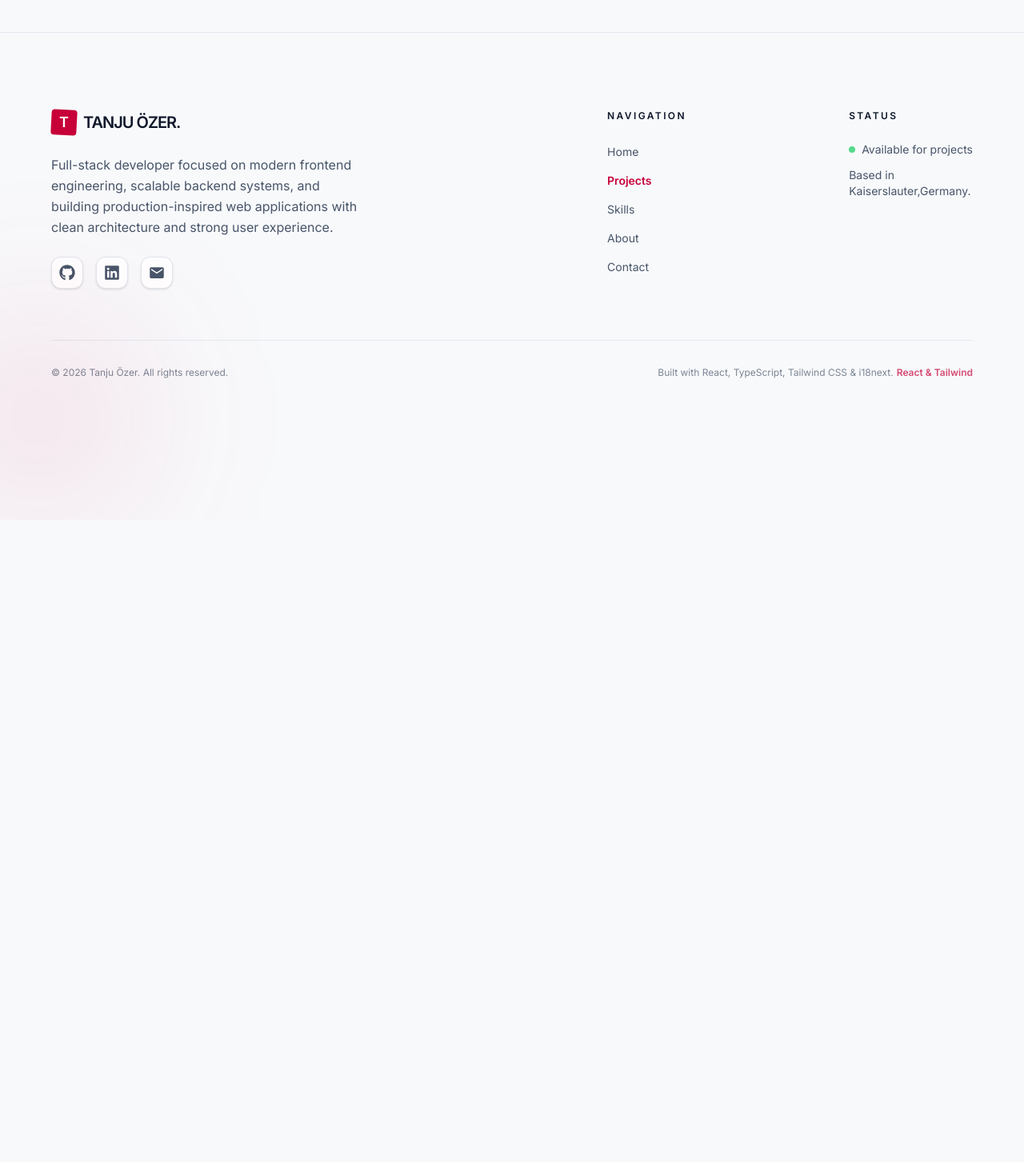
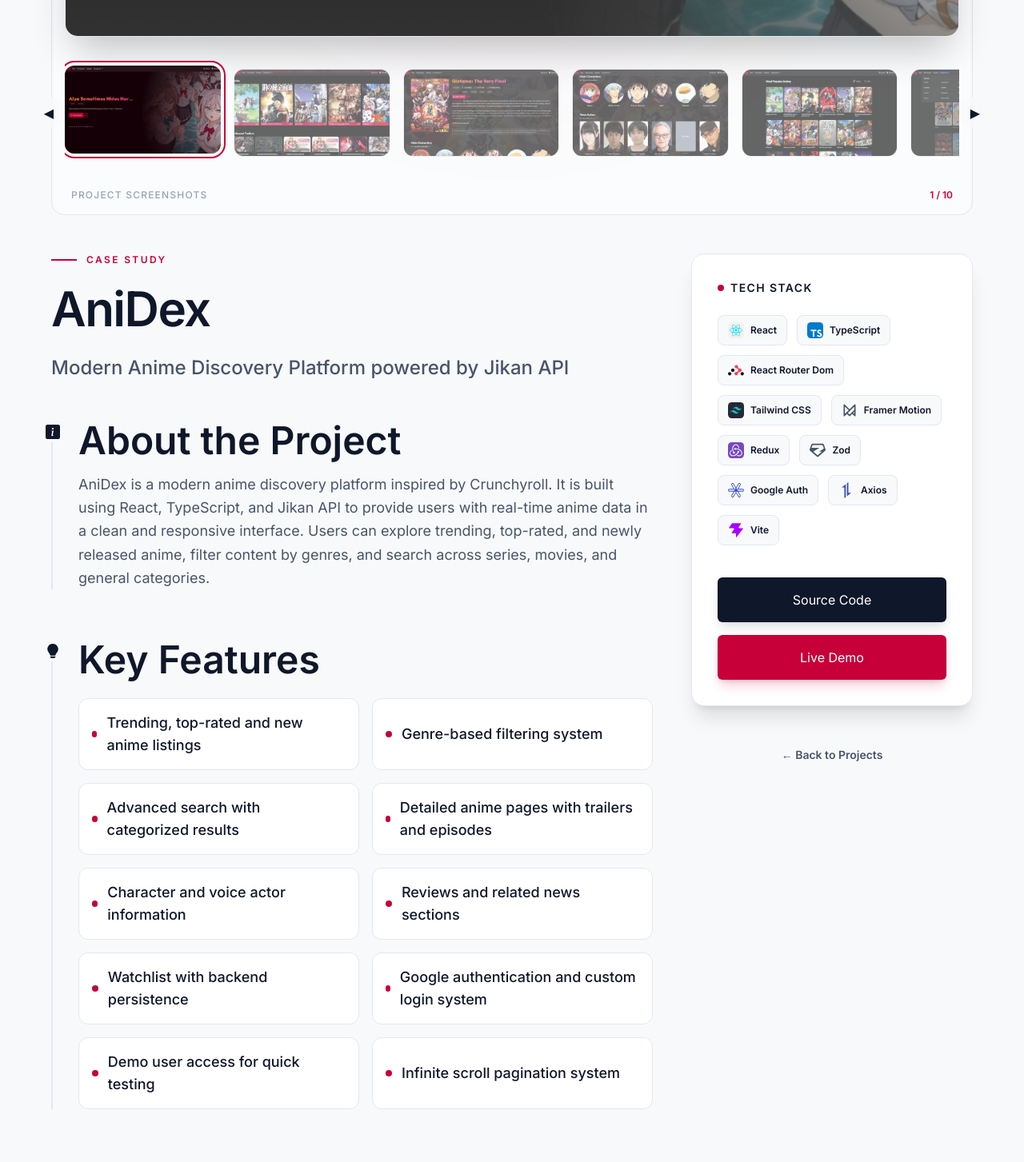
Before and after one commit to Tanju67/portfolio-new, a React (Vite) app: page /projects/anidex in a window 1280 px wide. Shown: the part 760-2213 px from the top of the page at 80% size. Before the commit the page ends 1410 px from the top, so only its background shows below. Built offline with nearby package versions, Linux system fonts and the light colour scheme.

Commit message:
complete project detail page

```diff
--- /dev/null
+++ b/src/components/projectDetail/CaseStudy.tsx
@@ -0,0 +1,104 @@
+import {
+  BsFillLightbulbFill,
+  BsFillPuzzleFill,
+  BsFillRocketTakeoffFill,
+  BsInfoSquareFill,
+  BsStars,
+} from "react-icons/bs";
+import { FaBrain } from "react-icons/fa";
+import { FaChartLine } from "react-icons/fa6";
+import { MdOutlineSecurity } from "react-icons/md";
+import { useParams } from "react-router-dom";
+import { useProjects } from "../../shared/hooks/useProjects";
+
+function CaseStudy() {
+  const { id } = useParams();
+  const { translatedProjects: projects } = useProjects();
+  const project = projects.find((p) => p.id === id);
+
+  if (!project) return <div>Project not found.</div>;
+
+  const {
+    about,
+    challenge,
+    approach,
+    features,
+    learnings,
+    results,
+    hero,
+    evolution,
+    security,
+    ux,
+  } = project;
+
+  const caseStudyArr = [
+    { data: about, icon: <BsInfoSquareFill /> },
+    { data: features, icon: <BsFillLightbulbFill /> },
+    { data: challenge, icon: <BsFillPuzzleFill /> },
+    { data: approach, icon: <BsFillLightbulbFill /> },
+    { data: security, icon: <MdOutlineSecurity /> },
+    { data: ux, icon: <BsStars /> },
+    { data: evolution, icon: <BsFillRocketTakeoffFill /> },
+    { data: learnings, icon: <FaBrain /> },
+    { data: results, icon: <FaChartLine /> },
+  ];
+  return (
+    <div className="space-y-6 md:space-y-8 lg:col-span-8 lg:space-y-10 xl:space-y-12">
+      <header className="space-y-2 md:space-y-4">
+        <div className="flex items-center gap-3">
+          <span className="bg-accent h-0.5 w-8"></span>
+          <span className="text-accent text-xs font-bold tracking-[0.2em] uppercase">
+            Case Study
+          </span>
+        </div>
+        <h1 className="text-primary text-4xl leading-tight font-black tracking-tight md:text-6xl">
+          {hero.title}
+        </h1>
+        <p className="text-secondary text-xl leading-relaxed font-medium md:text-2xl">
+          {hero.subtitle}
+        </p>
+      </header>
+
+      <div className="space-y-8 sm:space-y-12 md:space-y-16">
+        {caseStudyArr.map(
+          (section, idx) =>
+            section.data?.title && (
+              <section
+                key={idx}
+                className="sm:border-border group hover:border-accent relative transition-colors duration-500 sm:border-l-2 sm:pl-8"
+              >
+                <span className="bg-bg group-hover:text-accent absolute top-0 -left-3.25 hidden p-1 text-lg leading-none transition-colors duration-500 sm:block">
+                  {section.icon}
+                </span>
+
+                <h2 className="text-primary title-size mb-1 font-bold md:mb-4">
+                  {section.data.title}
+                </h2>
+                {"text" in section.data && (
+                  <p className="text-secondary text-size leading-relaxed whitespace-pre-line">
+                    {section.data.text}
+                  </p>
+                )}
+
+                {"items" in section.data && (
+                  <ul className="mt-2 grid grid-cols-1 gap-4 md:grid-cols-2 lg:mt-6">
+                    {features.items.map((item, i) => (
+                      <li
+                        key={i}
+                        className="bg-surface border-border text-primary text-size flex items-center gap-3 rounded-xl border p-4 font-medium"
+                      >
+                        <span className="bg-accent h-2 w-2 rounded-full"></span>
+                        {item}
+                      </li>
+                    ))}
+                  </ul>
+                )}
+              </section>
+            ),
+        )}
+      </div>
+    </div>
+  );
+}
+
+export default CaseStudy;
--- /dev/null
+++ b/src/components/projectDetail/Gallery.tsx
@@ -0,0 +1,77 @@
+import { AnimatePresence, motion } from "framer-motion";
+import { useState } from "react";
+import { useParams } from "react-router-dom";
+import { useProjects } from "../../shared/hooks/useProjects";
+import Slider from "../../shared/UIElements/slider/Slider";
+
+function Gallery() {
+  const { id } = useParams();
+  const { translatedProjects: projects } = useProjects();
+  const project = projects.find((p) => p.id === id)!;
+  const { gallery } = project;
+  const [active, setActive] = useState(gallery[0]);
+
+  return (
+    <div className="w-full space-y-6">
+      <div className="bg-surface border-border relative aspect-video w-full overflow-hidden rounded-2xl border shadow-2xl">
+        <AnimatePresence mode="wait">
+          <motion.img
+            key={active}
+            src={active}
+            initial={{ opacity: 0, scale: 1.05 }}
+            animate={{ opacity: 1, scale: 1 }}
+            exit={{ opacity: 0, scale: 0.98 }}
+            transition={{ duration: 0.4, ease: "easeInOut" }}
+            className="h-full w-full object-cover"
+            alt="Project gallery focus"
+          />
+        </AnimatePresence>
+
+        <div className="from-bg/20 pointer-events-none absolute inset-0 bg-linear-to-t to-transparent" />
+      </div>
+
+      <div className="group relative">
+        <Slider>
+          {gallery.map((img, index) => {
+            const isActive = active === img;
+            return (
+              <button
+                key={index}
+                onClick={() => setActive(img)}
+                className={`relative aspect-video w-[45%] shrink-0 snap-start overflow-hidden rounded-xl transition-all duration-300 sm:w-[30%] md:w-[25%] lg:w-[18%] ${
+                  isActive
+                    ? "ring-accent ring-offset-bg -translate-y-1 ring-2 ring-offset-4"
+                    : "border-border hover:border-accent/50 border opacity-60 hover:opacity-100"
+                } `}
+              >
+                <img
+                  src={img}
+                  className="h-full w-full object-cover"
+                  alt={`Thumbnail ${index}`}
+                />
+
+                {isActive && (
+                  <motion.div
+                    layoutId="activeGlow"
+                    className="bg-accent/10 pointer-events-none absolute inset-0"
+                  />
+                )}
+              </button>
+            );
+          })}
+        </Slider>
+      </div>
+
+      <div className="flex items-center justify-between px-2">
+        <p className="text-muted text-xs font-medium tracking-widest uppercase">
+          Project Screenshots
+        </p>
+        <p className="text-accent text-xs font-bold">
+          {gallery.indexOf(active) + 1} / {gallery.length}
+        </p>
+      </div>
+    </div>
+  );
+}
+
+export default Gallery;
--- a/src/components/projectDetail/ProjectDetail.tsx
+++ b/src/components/projectDetail/ProjectDetail.tsx
@@ -1,5 +1,23 @@
+import CaseStudy from "./CaseStudy";
+import Gallery from "./Gallery";
+import SideBar from "./SideBar";
+
 function ProjectDetail() {
-  return <div>ProjectDetail</div>;
+  return (
+    <section className="bg-bg section-padding mx-auto mt-6 max-w-2xl lg:max-w-5xl xl:max-w-full">
+      <div className="bg-accent/5 pointer-events-none absolute top-0 left-1/2 h-full w-1/2 -translate-x-1/2 rounded-full blur-[120px]" />
+      <div className="section-width pt-10">
+        <div className="bg-surface/50 border-border mb-12 rounded-2xl border p-2 shadow-inner sm:p-4">
+          <Gallery />
+        </div>
+
+        <div className="grid grid-cols-1 items-start gap-12 lg:grid-cols-12">
+          <CaseStudy />
+          <SideBar />
+        </div>
+      </div>
+    </section>
+  );
 }
 
 export default ProjectDetail;
--- /dev/null
+++ b/src/components/projectDetail/SideBar.tsx
@@ -0,0 +1,77 @@
+import { Link, useParams } from "react-router-dom";
+import { techMap, type TechKey } from "../../shared/data/techMap";
+import { useProjects } from "../../shared/hooks/useProjects";
+import Button from "../../shared/UIElements/button/Button";
+
+function SideBar() {
+  const { id } = useParams();
+  const { translatedProjects: projects } = useProjects();
+  const project = projects.find((p) => p.id === id);
+
+  if (!project) return <div>Project not found.</div>;
+
+  const { tech, github, live } = project;
+  return (
+    <aside className="space-y-6 lg:sticky lg:top-28 lg:col-span-4">
+      {/* Tech Stack Card */}
+      <div className="bg-surface border-border rounded-2xl border p-8 shadow-xl">
+        <h3 className="text-primary mb-6 flex items-center gap-2 text-sm font-black tracking-widest uppercase">
+          <span className="bg-accent h-2 w-2 animate-pulse rounded-full"></span>
+          Tech Stack
+        </h3>
+
+        <div className="flex flex-wrap gap-3">
+          {tech.map((t) => {
+            const techItem = techMap[t as TechKey];
+            if (!techItem) return null;
+            return (
+              <Link
+                to={techItem.link || ""}
+                target="_blank"
+                key={t}
+                className="group bg-bg border-border hover:border-accent flex items-center gap-2 rounded-lg border px-3 py-2 transition-all"
+                title={techItem.name}
+              >
+                <techItem.icon className="text-secondary group-hover:text-accent h-5 w-5 transition-colors" />
+                <span className="text-primary text-xs font-semibold">
+                  {techItem.name}
+                </span>
+              </Link>
+            );
+          })}
+        </div>
+
+        <div className="mt-10 grid grid-cols-1 gap-4">
+          <Button
+            isLink={true}
+            linkTo={github.link}
+            target="_blank"
+            className="flex w-full items-center justify-center gap-2 py-4! shadow-lg"
+          >
+            {github.text}
+          </Button>
+
+          <Button
+            isLink={true}
+            linkTo={live.link}
+            target="_blank"
+            className="bg-accent! hover:bg-accent-hover! shadow-accent/20 flex w-full items-center justify-center gap-2 py-4! text-white! shadow-lg"
+          >
+            {live.text}
+          </Button>
+        </div>
+      </div>
+
+      <div className="p-6 text-center">
+        <Link
+          to="/"
+          className="text-secondary hover:text-accent text-sm font-bold transition-colors"
+        >
+          ← Back to Projects
+        </Link>
+      </div>
+    </aside>
+  );
+}
+
+export default SideBar;
```
